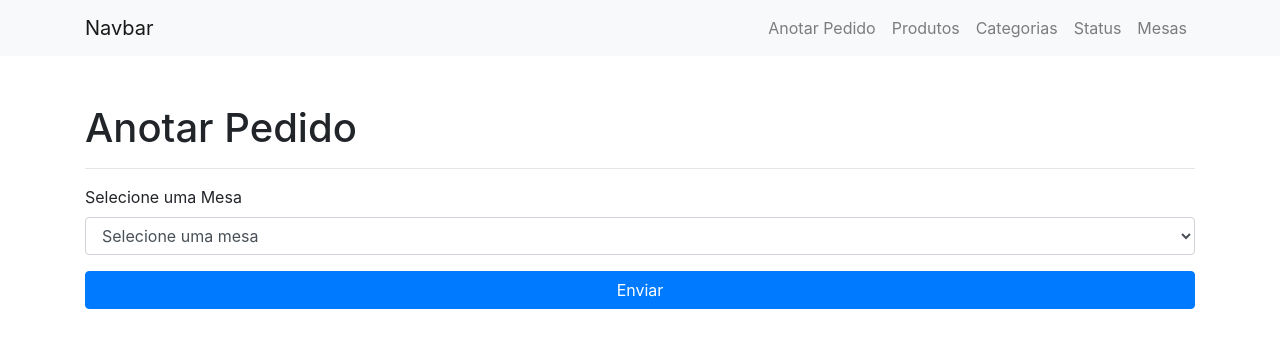
After one commit to My-Restaurant/my-restaurant, a PHP site: page /anotarPedido.php in a window 1280 px wide. The commit adds this page. Shown: the top 356 px of the page. Run offline with PHP 8.4, Linux system fonts and the light colour scheme; tables that the repository leaves empty hold one stand-in row (values such as "Sample post"); some libraries are stand-ins or nearby versions.

Commit message:
Anotar pedido (inicio)

```diff
--- a/Models/Sql.php
+++ b/Models/Sql.php
@@ -6,7 +6,7 @@
 
         const HOST = "127.0.0.1";
         const USER = "root";
-        const PASSWORD = "102030";
+        const PASSWORD = "";
         const DBNAME = "db_myRestaurant;charset=utf8";
 
         function __construct(){
--- /dev/null
+++ b/Views/Admin/anotarPedido.php
@@ -0,0 +1,40 @@
+<?php require_once "header.php";?>
+
+
+<main class="container py-5">
+
+    <section>
+
+        <h1>Anotar Pedido</h1>
+        <hr>
+
+        <form action="POST">
+            <div class="form-group">
+                <label for="desk">Selecione uma Mesa</label>
+                <select class="form-control" id="desk">
+                    <option selected value="0">Selecione uma mesa</option>
+                    <?php
+                    require_once "../../Models/DeskDAO.php";
+                    $deskDAO = new DeskDAO();
+                    $retDesk = $deskDAO->allDesks();
+
+                    if(count($retDesk) > 0){
+                        foreach($retDesk as $index => $desk){
+                            echo "<option value='$desk->idDesk'>$desk->descriptive</option>";
+                        }
+                    }
+                    ?>
+                </select>
+            </div>
+
+            <button type="submit" class="btn btn-primary btn-block">Enviar</button>
+
+
+        </form>
+    </section>
+
+</main>
+
+
+
+<?php require_once "footer.php";?>
--- a/Views/Admin/header.php
+++ b/Views/Admin/header.php
@@ -30,13 +30,19 @@
                 <div class="collapse navbar-collapse justify-content-end" id="navbarSupportedContent">
                     <ul class="navbar-nav">
                         <li class="nav-item">
-                            <a class="nav-link" href="#">Link</a>
+                            <a class="nav-link" href="anotarPedido.php">Anotar Pedido</a>
                         </li>
                         <li class="nav-item">
-                            <a class="nav-link" href="#">Link</a>
+                            <a class="nav-link" href="produtos.php">Produtos</a>
                         </li>
                         <li class="nav-item">
-                            <a class="nav-link" href="#">Link</a>
+                            <a class="nav-link" href="categorias.php">Categorias</a>
+                        </li>
+                        <li class="nav-item">
+                            <a class="nav-link" href="status.php">Status</a>
+                        </li>
+                        <li class="nav-item">
+                            <a class="nav-link" href="mesas.php">Mesas</a>
                         </li>
                 </div>
             </div>
```
Also changed, not shown: Models/Product.php (+5 -5 lines).
